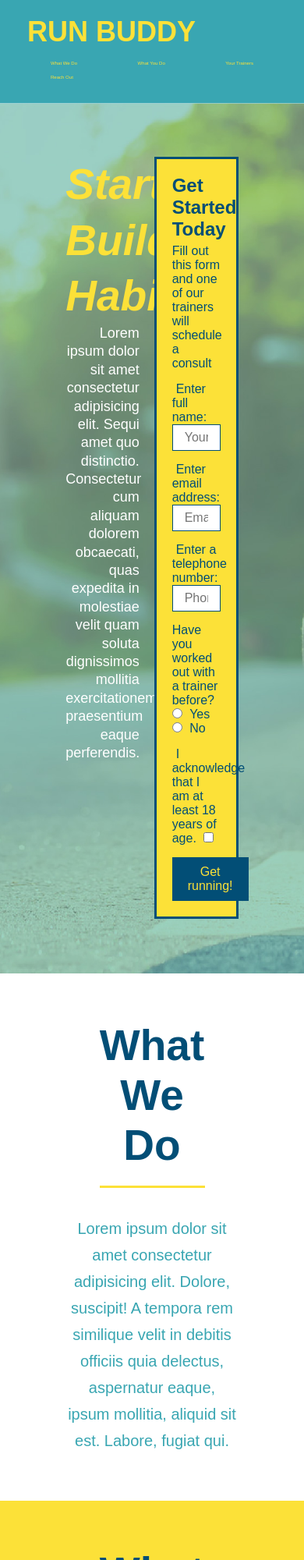
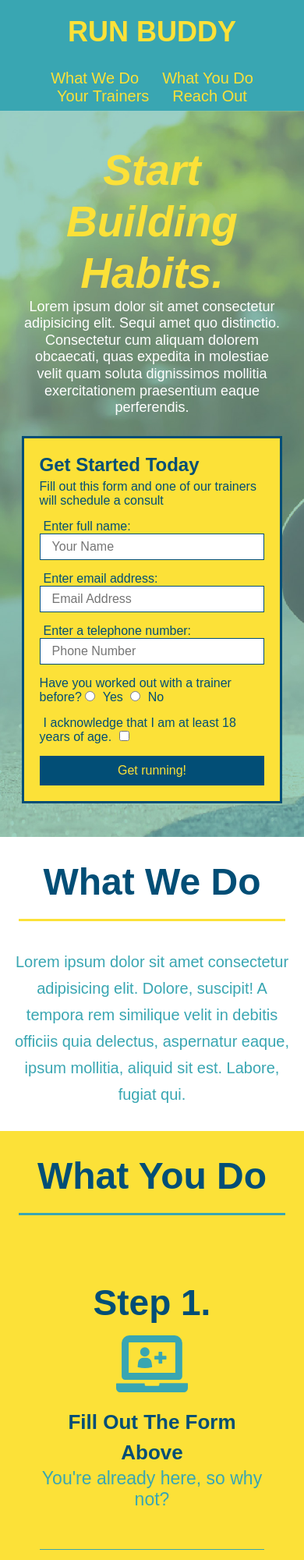
Before and after one commit to pseudoDjnn/Run-Buddy, a plain HTML site: page index.html in a window 390 px wide. Shown: the top 2000 px of the page at 78% size. Drawn offline with Linux system fonts and the light colour scheme.

Commit message:
add mediaquery to CSS

```diff
--- a/assets/css/style.css
+++ b/assets/css/style.css
@@ -47,7 +47,8 @@ header nav ul {
 }
 
 header nav ul li a {
-  margin: 0 30px;
+  /* margin: 0 30px; */
+  padding: 10px 15px;
   font-weight: lighter;
   font-size: 1.55vw;
 }
@@ -61,6 +62,7 @@ header nav ul li a {
   display: flex;
   justify-content: center;
   flex-wrap: wrap;
+  align-items: flex-start;
 }
 .hero-cta {
   width: 35%;
@@ -68,7 +70,7 @@ header nav ul li a {
   margin: 3.5%;
   color: #fff;
   font-size: 18px;
-  line-height: 1.3;
+  line-height: 1.2;
 }
 
 .hero-cta h2 {
@@ -124,7 +126,7 @@ header nav ul li a {
   text-align: center;
   margin: 0 auto 35px auto;
   width: 50%;
-  font-size: 55px;
+  font-size: 48px;
   border-bottom: 3px solid;
   color: #024e76;
 }
@@ -345,3 +347,92 @@ footer a {
 .flex-row {
   display: flex;
 }
+
+/* Smaller Desktop Screens */
+@media screen and (max-width: 980px) {
+  header {
+    padding-bottom: 0;
+    justify-content: center;
+  }
+  header h1 {
+    width: 100%;
+    text-align: center;
+  }
+  header nav ul {
+    margin-top: 20px;
+    width: 100%;
+    justify-content: center;
+  }
+  header nav ul li a {
+    font-size: 20px;
+  }
+  footer h2,
+  footer div {
+    text-align: center;
+    width: 100%;
+  }
+  .hero-cta,
+  .hero-form {
+    width: 100%;
+  }
+  .hero-cta {
+    text-align: center;
+  }
+  .section-title {
+    width: 80%;
+  }
+  .trainer {
+    flex: 0 70%;
+  }
+  .contact-info iframe {
+    flex: 1 100%;
+  }
+}
+
+@media screen and (max-width: 768px) {
+  section {
+    padding: 30px 15px;
+  }
+  .step h3 {
+    flex: 1 100%;
+    text-align: center;
+  }
+  .step-info {
+    flex: 2 100%;
+    text-align: center;
+    justify-content: center;
+  }
+  .step-img {
+    flex: 0 32%;
+    margin-right: 0%;
+    margin-top: 15px;
+    margin-bottom: 15px;
+  }
+  .step-text {
+    flex: 100%;
+  }
+}
+
+@media screen and (max-width: 575px) {
+  .hero-form button {
+    width: 100%;
+  }
+  .section-title {
+    width: 95%;
+  }
+  .intro p {
+    width: 100%;
+  }
+  .trainer {
+    flex: 0 100%;
+  }
+  .contact-info {
+    text-align: center;
+  }
+  .contact-info > * {
+    flex: 0 100%;
+  }
+  .contact-form {
+    order: 3;
+  }
+}
--- a/index.html
+++ b/index.html
@@ -2,6 +2,7 @@
 <html lang="en">
   <head>
     <meta charset="UTF-8" />
+    <meta name="viewport" content="width=device-width, initial-scale=1.0" />
     <link rel="stylesheet" href="assets/css/style.css" />
     <title>Run Buddy</title>
   </head>
```
Also changed, not shown: privacy-policy.html (+1 -0 lines).
